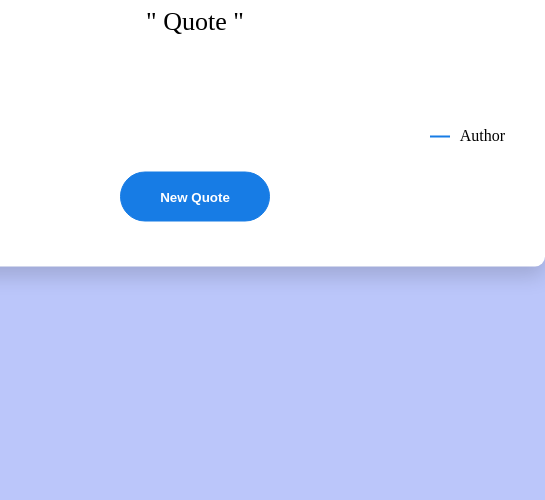
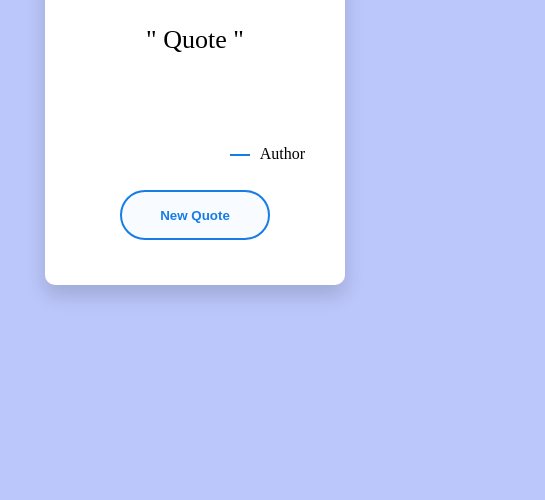
Before and after one commit to Pratibha666/Random-Quote-Generator, a plain HTML site: page index.html in a window 390 px wide. Shown: the part 344-844 px from the top of the page, 545 px wide, since content can reach past the window. Drawn offline with Linux system fonts and the light colour scheme.

Commit message:
modified css

```diff
--- a/style.css
+++ b/style.css
@@ -66,11 +66,11 @@ body{
     justify-content: center;
 }
 .quote-box button{
-    background: rgb(23,124,229);
-    color: #fff;
+    background: rgb(248, 251, 255);
+    color: rgb(23,124,229);
     font-weight: 700;
     border-radius: 25px;
-    border: 1px solid rgb(23,124,229);
+    border: 2px solid rgb(23,124,229);
     width: 150px;
     height: 50px;
     display: flex;
@@ -82,4 +82,10 @@ body{
 .quote-box button:hover{
     background: rgb(0, 99, 205);
     transform: scale(1.02);
+    color:rgb(248, 251, 255) ;
 }
+@media(max-width: 420px){
+    .quote-box{
+        width: 300px;
+    }
+}
```
